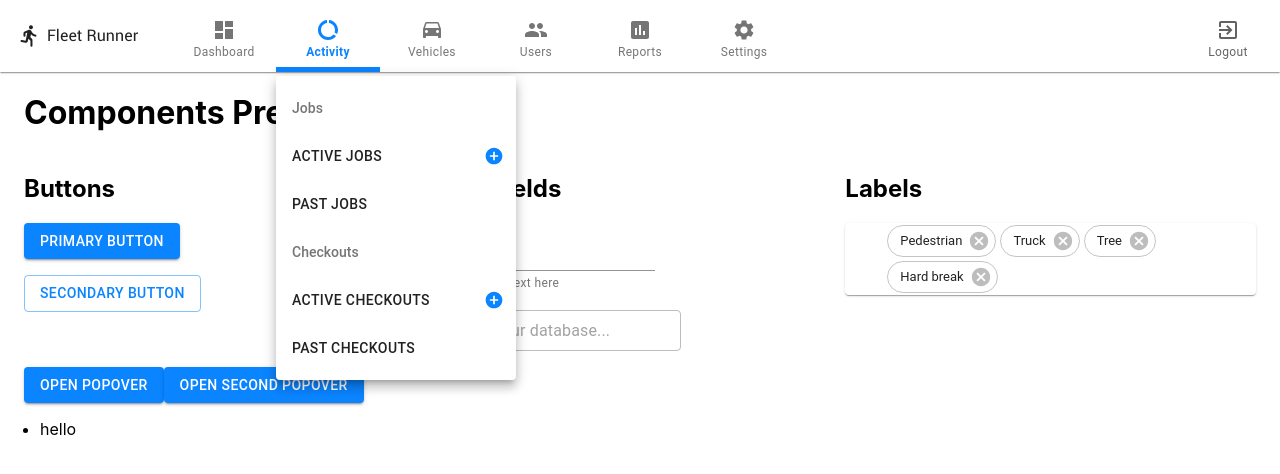
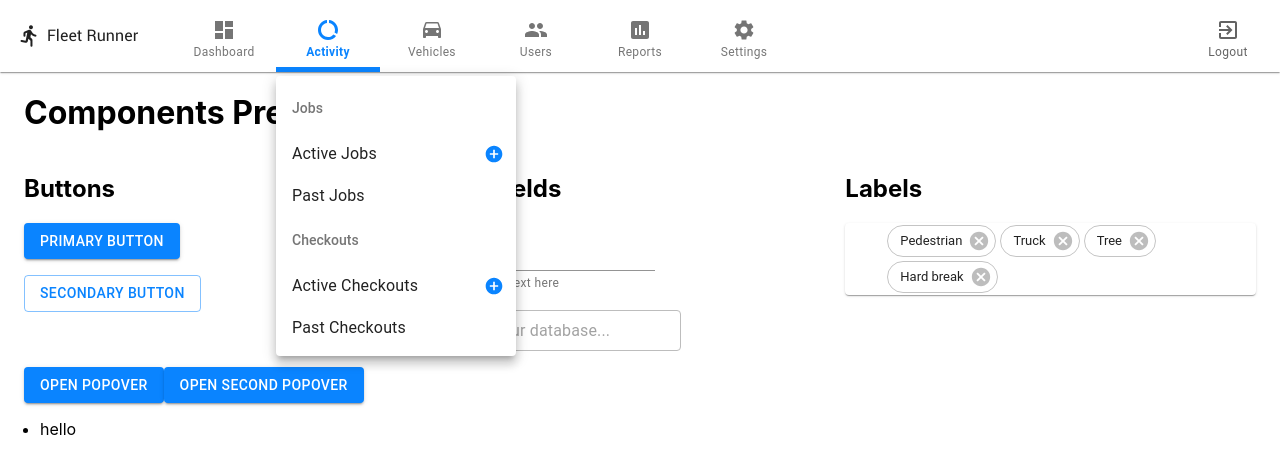
Before and after one commit to Ridecell/style-guide-comp-lib, a React (Create React App) app: page / in a window 1280 px wide. Both pictures are taken after a click on the tab "Activity". Shown: the top 474 px of the page. Built offline with nearby package versions, Linux system fonts and the light colour scheme.

Commit message:
dropdown menus are working properly now

```diff
--- a/src/components/Menu.tsx
+++ b/src/components/Menu.tsx
@@ -27,7 +27,7 @@ import MenuItemsData from '../data/menu';
 import { IconButton } from '@material-ui/core';
 import zIndex from '@material-ui/core/styles/zIndex';
 
-const TabsWithStyles = withStyles((theme) => ({
+const TabsRC = withStyles((theme) => ({
     root: {
     },
     indicator: {
@@ -35,13 +35,16 @@ const TabsWithStyles = withStyles((theme) => ({
     },
 }))(Tabs);
 
-const TabWithStyles = withStyles((theme) => ({
+const TabRC = withStyles((theme) => ({
     root: {
         fontWeight: theme.typography.fontWeightRegular,
         fontSize: 12,
         textTransform: 'capitalize',
         lineHeight: .8,
-        minWidth: 104
+        minWidth: 104,
+        '&:hover': {
+            color: theme.palette.text.primary,
+        },
     },
     textColorPrimary: {
     },
@@ -57,6 +60,17 @@ const TabWithStyles = withStyles((theme) => ({
     }
 }))(Tab);
 
+const PopoverRC = withStyles((theme) => ({
+    // pointer event css property solution for hover menus: https://stackoverflow.com/questions/54705254/how-to-keep-showing-the-popover-on-hovering-on-the-anchorel-and-popover-as-w
+    root: {
+        pointerEvents: 'none',
+    },
+    paper: {
+        marginTop: 60,
+        minWidth: 240
+    }
+}))(Popover);
+
 const MenuWithStyles = withStyles((theme) => ({
     root: {
         pointerEvents: 'none',
@@ -67,33 +81,33 @@ const MenuWithStyles = withStyles((theme) => ({
     }
 }))(Menu);
 
-const MenuItemWithStyles = withStyles((theme) => ({
-    root: {
-        height: 48
-    },
-    gutters: {
-        paddingRight: 0,
-        paddingLeft: 8,
-    }
-}))(MenuItem);
-
-const PopoverWithStyles = withStyles((theme) => ({
-    // pointer event css property solution for hover menus: https://stackoverflow.com/questions/54705254/how-to-keep-showing-the-popover-on-hovering-on-the-anchorel-and-popover-as-w
-    root: {
-        pointerEvents: 'none',
-    },
-    paper: {
-        marginTop: 60,
-        minWidth: 240
-    }
-}))(Popover);
-
-const MenuListWithStyles = withStyles((theme) => ({
+const MenuListRC = withStyles((theme) => ({
     // pointer event css property solution for hover menus: https://stackoverflow.com/questions/54705254/how-to-keep-showing-the-popover-on-hovering-on-the-anchorel-and-popover-as-w
     root: {
         pointerEvents: 'auto',
     },
 }))(MenuList)
+
+const MenuItemRC = withStyles((theme) => ({
+    root: {
+        // height: 48
+        padding: 0
+    },
+    gutters: {
+        paddingRight: 0,
+        paddingLeft: 16,
+    }
+}))(MenuItem);
+
+const LinkRC = withStyles((theme) => ({
+    root: {
+        display: 'block',
+        flexGrow: 1,
+        paddingTop: 8,
+        paddingBottom: 8,
+        color: theme.palette.text.primary,
+    },
+}))(Link);
 
 const useStyles = makeStyles((theme) => ({
     logo: {
@@ -156,6 +170,13 @@ const RCMenu = ({ componentProps }: RCCompProps) => {
         setAnchorEl(null);
     };
 
+    const handleMenuItemAddClick = (route: string) => {
+        // do stuff
+        console.log(route);
+        // then close
+        setAnchorEl(null);
+    }
+
     const handleMenuClose = (event: any) => {
         console.log("menu close triggered");
         setAnchorEl(null);
@@ -170,7 +191,7 @@ const RCMenu = ({ componentProps }: RCCompProps) => {
                     </ButtonBase>
                 </Box>
                 <Box flexGrow={1}>
-                    <TabsWithStyles
+                    <TabsRC
                         value={tabIndex}
                         onChange={handleTabsChange}
                         variant="fullWidth"
@@ -181,12 +202,12 @@ const RCMenu = ({ componentProps }: RCCompProps) => {
                     >
                         {menuData.map(
                             tabItem => tabItem.tabMenuItems ?
-                                <TabWithStyles icon={tabItem.icon} label={tabItem.name} onMouseEnter={(event) => handleMenuOpen(tabItem.id, event)} key={tabItem.id} />
+                                <TabRC icon={tabItem.icon} label={tabItem.name} onMouseEnter={(event) => handleMenuOpen(tabItem.id, event)} key={tabItem.id} />
                                 :
-                                <TabWithStyles icon={tabItem.icon} label={tabItem.name} key={tabItem.id} />
+                                <TabRC icon={tabItem.icon} label={tabItem.name} key={tabItem.id} />
                         )}
-                    </TabsWithStyles>
-                    <PopoverWithStyles
+                    </TabsRC>
+                    <PopoverRC
                         id="mouse-over-popover"
                         open={Boolean(anchorEl)}
                         anchorEl={anchorEl}
@@ -196,25 +217,25 @@ const RCMenu = ({ componentProps }: RCCompProps) => {
                         PaperProps={{ onMouseLeave: handleMenuClose }}
                         disableRestoreFocus
                     >
-                        <MenuListWithStyles>
+                        <MenuListRC>
                             {
                                 menuItems.map(
                                     menuItem => menuItem.isHeading ?
                                         <ListSubheader id="nested-list-subheader">{menuItem.name}</ListSubheader>
                                         :
-                                        <MenuItemWithStyles button key={menuItem.id}>
-                                            <Box flexGrow={1}><Button onClick={() => handleMenuItemClick("http://google.com")}>{menuItem.name}</Button></Box>
+                                        <MenuItemRC key={menuItem.id}>
+                                            <LinkRC onClick={() => handleMenuItemClick("http://google.com")} underline="none">{menuItem.name}</LinkRC>
                                             {Boolean(menuItem.addItemRoute) ?
-                                                <IconButton color="primary"><AddCircle fontSize="small" /></IconButton>
+                                                <IconButton color="primary" onClick={() => handleMenuItemAddClick("added item")}><AddCircle fontSize="small" /></IconButton>
                                                 : <></>}
-                                        </MenuItemWithStyles>
+                                        </MenuItemRC>
                                 )
                             }
-                        </MenuListWithStyles>
-                    </PopoverWithStyles>
+                        </MenuListRC>
+                    </PopoverRC>
                 </Box>
                 <Box>
-                    <TabWithStyles icon={<Exit />} label="Logout" />
+                    <TabRC icon={<Exit />} label="Logout" />
                 </Box>
             </Box>
         </Paper>
```
